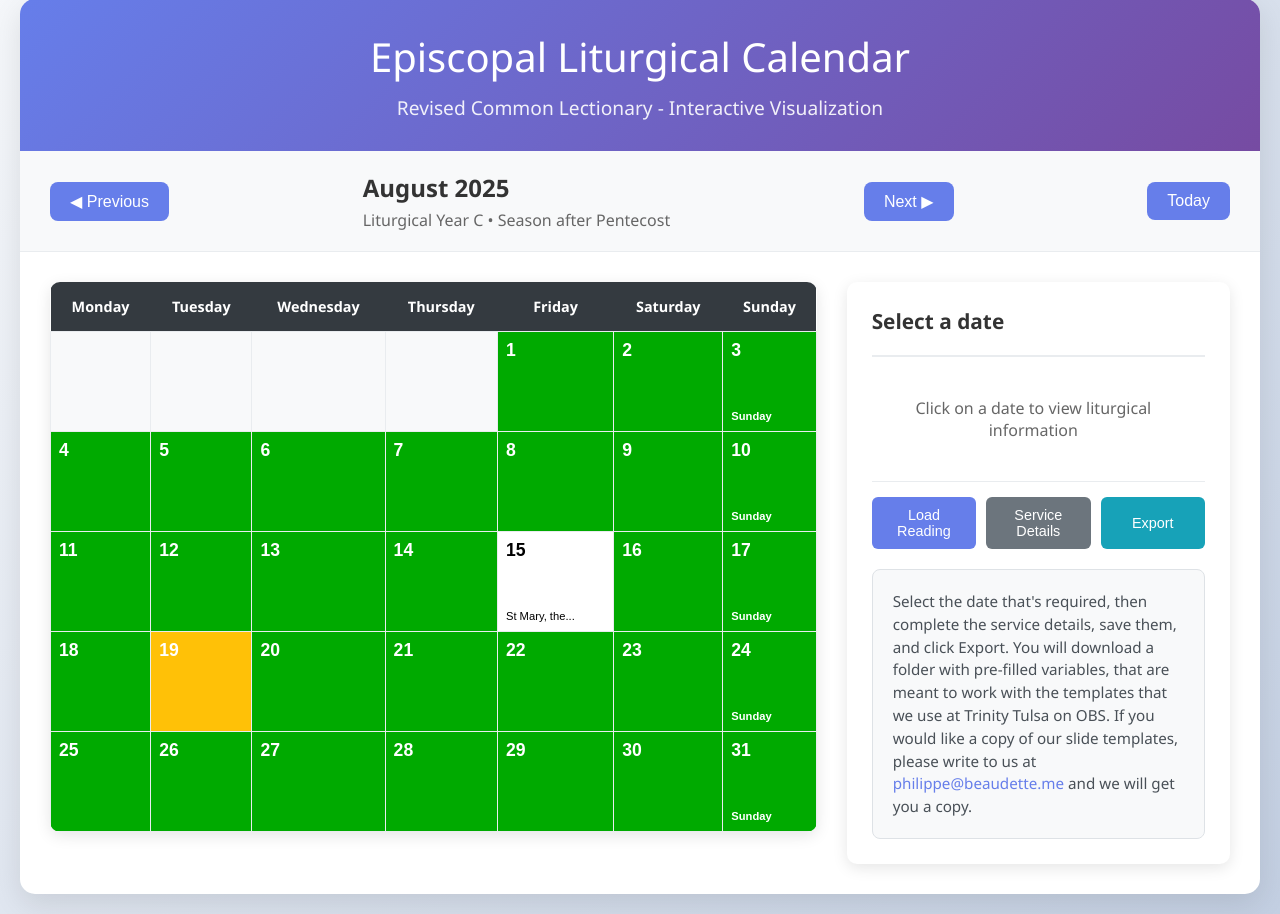
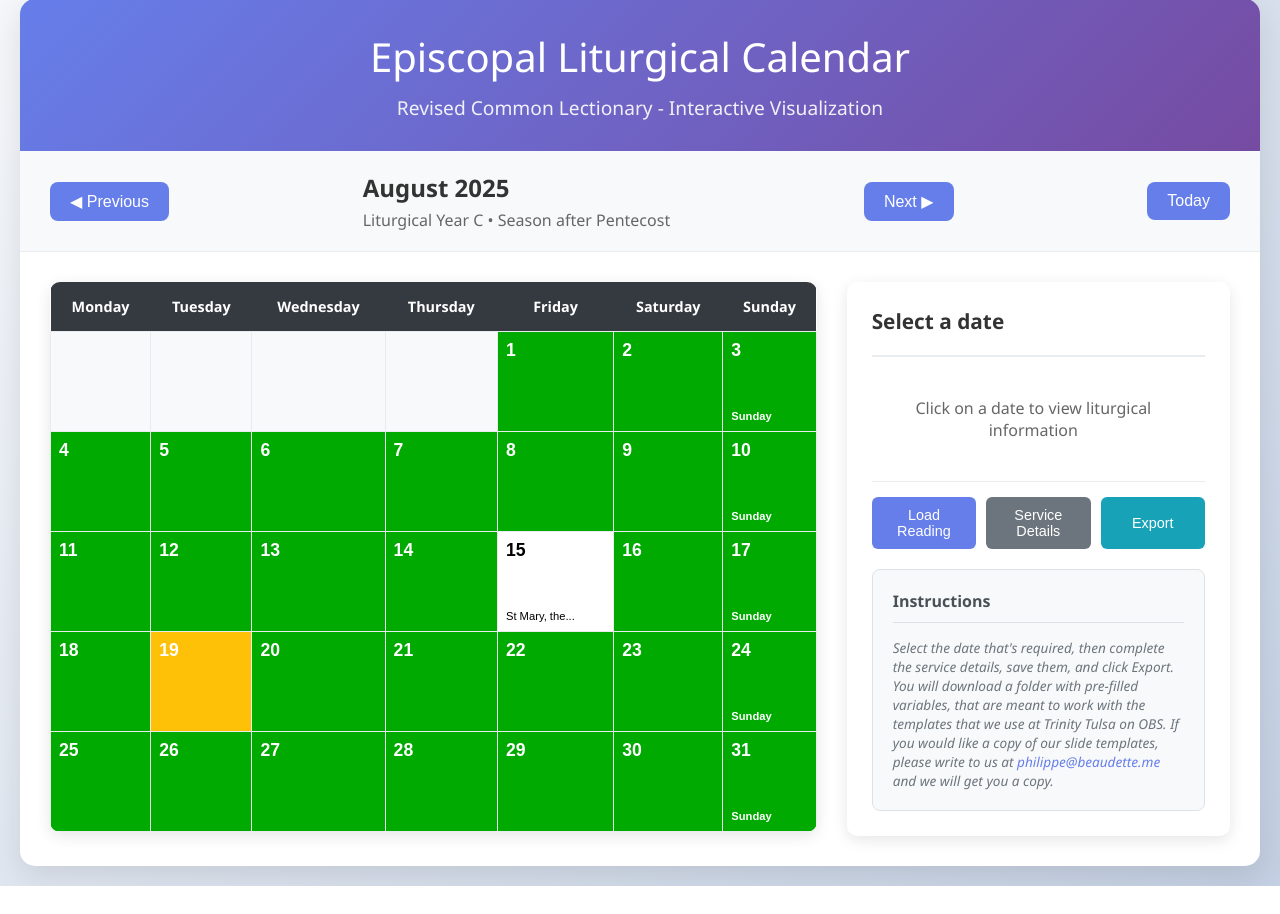
Before and after one commit to philippe-in-sf/LiturgyCreator, a Flask app: page / in a window 1280 px wide. Shown: the part 21-935 px from the top of the page. After the commit the page ends 907 px from the top, so only its background shows below. Run offline with Flask 3, Linux system fonts and the light colour scheme.

Commit message:
Improve instructions section with clearer formatting and emphasis
Update templates/calendar.html to add a "Instructions" heading, a horizontal rule, and style the instruction text with smaller, italicized font.

Replit-Commit-Author: Agent
Replit-Commit-Session-Id: 384dec8e-8a16-462f-a632-3e99a11fa241
Replit-Commit-Checkpoint-Type: full_checkpoint

```diff
--- a/templates/calendar.html
+++ b/templates/calendar.html
@@ -417,13 +417,27 @@
             border-radius: 8px;
             padding: 20px;
             margin-top: 20px;
-            font-size: 0.95rem;
-            line-height: 1.5;
+        }
+
+        .instructions h4 {
+            margin: 0 0 10px 0;
+            color: #495057;
+            font-size: 1rem;
+            font-weight: 600;
+        }
+
+        .instructions hr {
+            margin: 10px 0 15px 0;
+            border: none;
+            border-top: 1px solid #dee2e6;
         }
 
         .instructions p {
             margin: 0;
-            color: #495057;
+            color: #6c757d;
+            font-size: 0.85rem;
+            font-style: italic;
+            line-height: 1.4;
         }
 
         .instructions a {
@@ -509,6 +523,8 @@
                 </div>
 
                 <div class="instructions">
+                    <h4>Instructions</h4>
+                    <hr>
                     <p>Select the date that's required, then complete the service details, save them, and click Export. You will download a folder with pre-filled variables, that are meant to work with the templates that we use at Trinity Tulsa on OBS. If you would like a copy of our slide templates, please write to us at <a href="mailto:philippe@beaudette.me">philippe@beaudette.me</a> and we will get you a copy.</p>
                 </div>
             </div>
```
